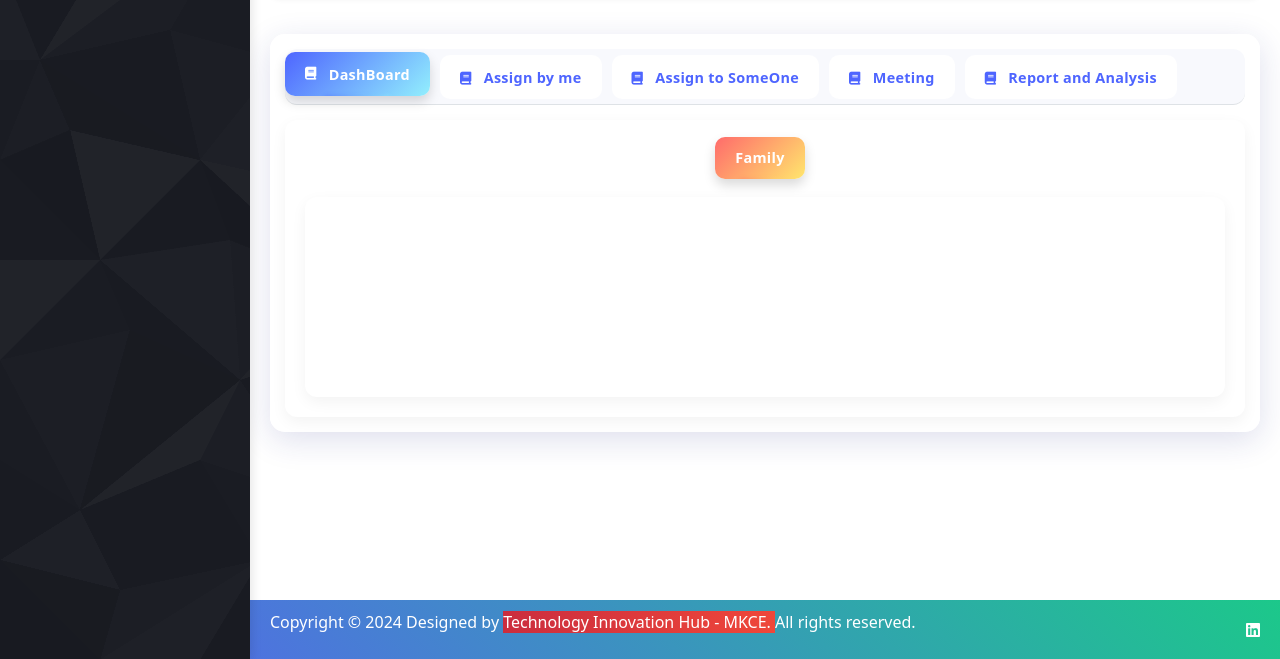
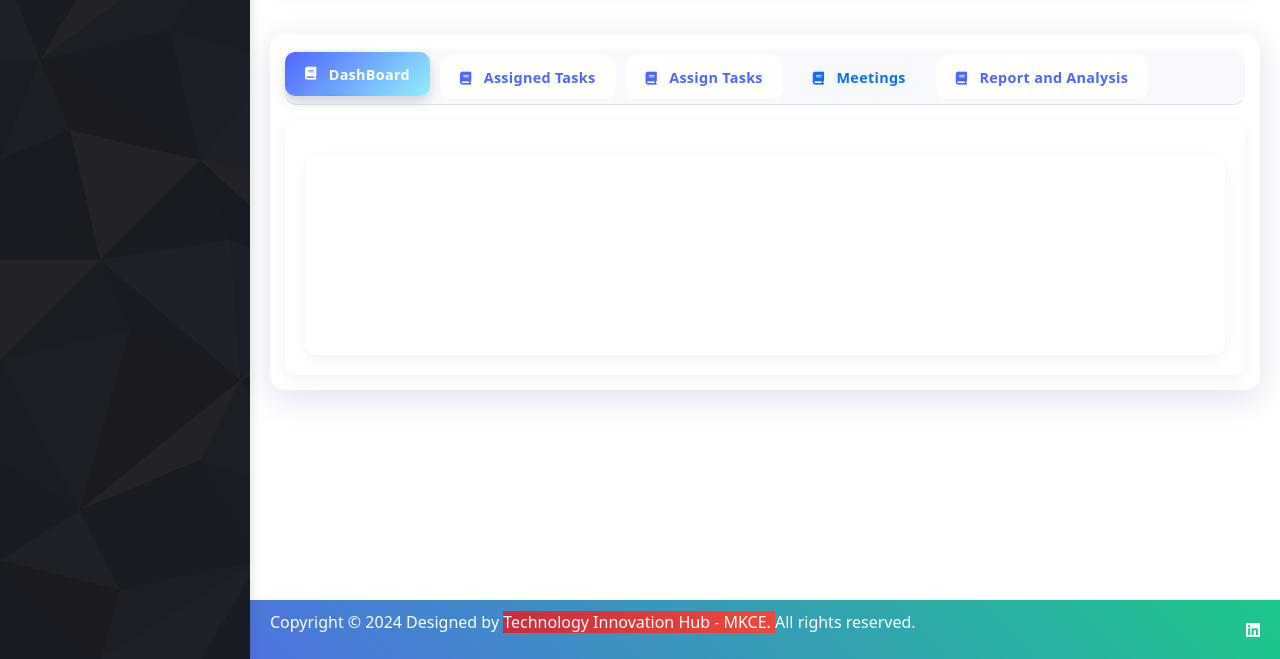
Before and after one commit to deekshita009/Task-grid, a PHP site: page / in a window 1280 px wide. Shown: the part 140-799 px from the top of the page. Run offline with PHP 8.4, Linux system fonts and the light colour scheme; some libraries are stand-ins or nearby versions.

Commit message:
feat:added navigation to meeting tab

```diff
--- a/index.php
+++ b/index.php
@@ -308,63 +308,55 @@
             <div class="custom-tabs">
                 <ul class="nav nav-tabs" role="tablist"> <!-- Center the main tabs -->
                     <li class="nav-item" role="presentation">
-                        <a class="nav-link active" data-bs-toggle="tab" id="family-main-tab" href="dashboard.php" role="tab" aria-selected="true">
-                            <span class="hidden-xs-down" style="font-size: 0.9em;"><i class="fas fa-book tab-icon"></i> DashBoard</span>
-                        </a>
-
-                    </li>
-                    <li>
-                        <a class="nav-link " data-bs-toggle="tab" id="family-main-tab" href="#family" role="tab" aria-selected="true">
-                            <span class="hidden-xs-down" style="font-size: 0.9em;"><i class="fas fa-book tab-icon"></i> Assign by me</span>
-                        </a>
-
-                    </li>
-                    <li>
-                        <a class="nav-link " data-bs-toggle="tab" id="family-main-tab" href="#family" role="tab" aria-selected="true">
-                            <span class="hidden-xs-down" style="font-size: 0.9em;"><i class="fas fa-book tab-icon"></i> Assign to SomeOne</span>
+                        <a class="nav-link active" data-bs-toggle="tab" id="family-main-tab" href="dashboard.php"
+                            role="tab" aria-selected="true">
+                            <span class="hidden-xs-down" style="font-size: 0.9em;"><i class="fas fa-book tab-icon"></i>
+                                DashBoard</span>
                         </a>
                     </li>
                     <li>
-                        <a class="nav-link " data-bs-toggle="tab" id="family-main-tab" href="#family" role="tab" aria-selected="true">
-                            <span class="hidden-xs-down" style="font-size: 0.9em;"><i class="fas fa-book tab-icon"></i> Meeting</span>
+                        <a class="nav-link " data-bs-toggle="tab" id="family-main-tab" href="#family" role="tab"
+                            aria-selected="true">
+                            <span class="hidden-xs-down" style="font-size: 0.9em;"><i class="fas fa-book tab-icon"></i>
+                                Assigned Tasks</span>
                         </a>
                     </li>
-                     <li>
-                        <a class="nav-link" data-bs-toggle="tab" id="family-main-tab" href="#family" role="tab" aria-selected="true">
-                            <span class="hidden-xs-down" style="font-size: 0.9em;"><i class="fas fa-book tab-icon"></i> Report and Analysis</span>
+                    <li>
+                        <a class="nav-link " data-bs-toggle="tab" id="family-main-tab" href="#family" role="tab"
+                            aria-selected="true">
+                            <span class="hidden-xs-down" style="font-size: 0.9em;"><i class="fas fa-book tab-icon"></i>
+                                Assign Tasks</span>
+                        </a>
+                    </li>
+                    <li class="nav-item" role="presentation">
+                        <a class="nav-link" href="meeting.php" id="meetings-link">
+                            <span class="hidden-xs-down" style="font-size: 0.9em;"><i class="fas fa-book tab-icon"></i>
+                                Meetings</span>
+                        </a>
+                    </li>
+                    <li>
+                        <a class="nav-link" data-bs-toggle="tab" id="family-main-tab" href="#family" role="tab"
+                            aria-selected="true">
+                            <span class="hidden-xs-down" style="font-size: 0.9em;"><i class="fas fa-book tab-icon"></i>
+                                Report and Analysis</span>
                         </a>
                     </li>
                 </ul>
                 <div class="tab-content">
                     <div class="tab-pane fade show active" id="family" role="tabpanel">
-                        <ul class="nav navs-tabs justify-content-center ">
-                            <li class="nav-item" style="margin-right: 10px;"> <!-- Add margin between tabs -->
-                                <a class="nav-link active" style="font-size: 0.9em;" id="family-tab" data-bs-toggle="tab" href="#family" role="tab" aria-selected="true">
-                                    Family
-                                </a>
-                            </li>
-
-
-                        </ul>
                         <div class="tab-content">
                             <div class="tab-pane p-20 active" id="family" role="tabpanel">
-
                             </div>
-
                         </div>
                     </div>
-
-
-
-
-
                 </div>
             </div>
+
         </div>
-
         <!-- Footer -->
         <?php include 'footer.php'; ?>
     </div>
+
     <script>
         const loaderContainer = document.getElementById('loaderContainer');
 
@@ -377,7 +369,7 @@
         }
 
         //    automatic loader
-        document.addEventListener('DOMContentLoaded', function() {
+        document.addEventListener('DOMContentLoaded', function () {
             const loaderContainer = document.getElementById('loaderContainer');
             const contentWrapper = document.getElementById('contentWrapper');
             let loadingTimeout;
@@ -396,7 +388,7 @@
             loadingTimeout = setTimeout(showError, 10000);
 
             // Hide loader when everything is loaded
-            window.onload = function() {
+            window.onload = function () {
                 clearTimeout(loadingTimeout);
 
                 // Add a small delay to ensure smooth transition
@@ -404,7 +396,7 @@
             };
 
             // Error handling
-            window.onerror = function(msg, url, lineNo, columnNo, error) {
+            window.onerror = function (msg, url, lineNo, columnNo, error) {
                 clearTimeout(loadingTimeout);
                 showError();
                 return false;
```
